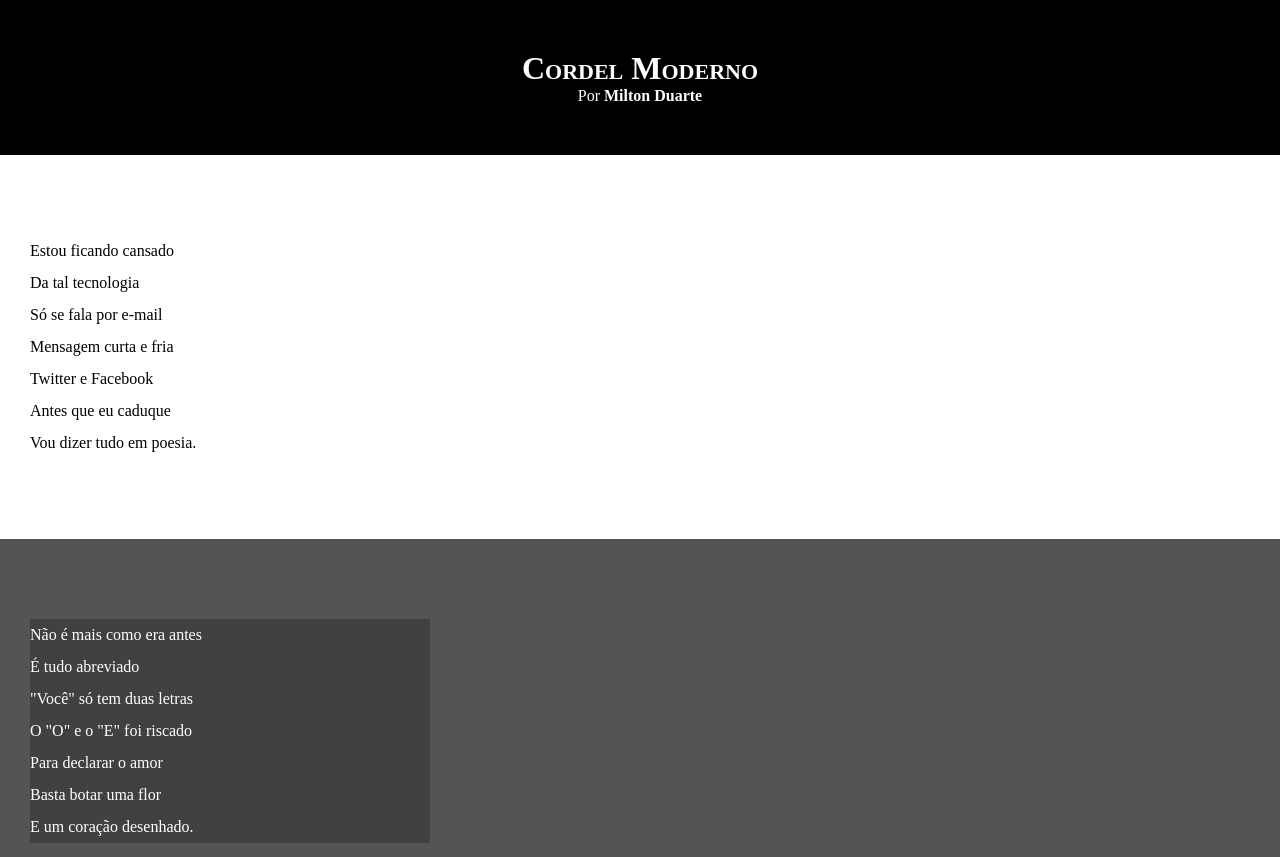
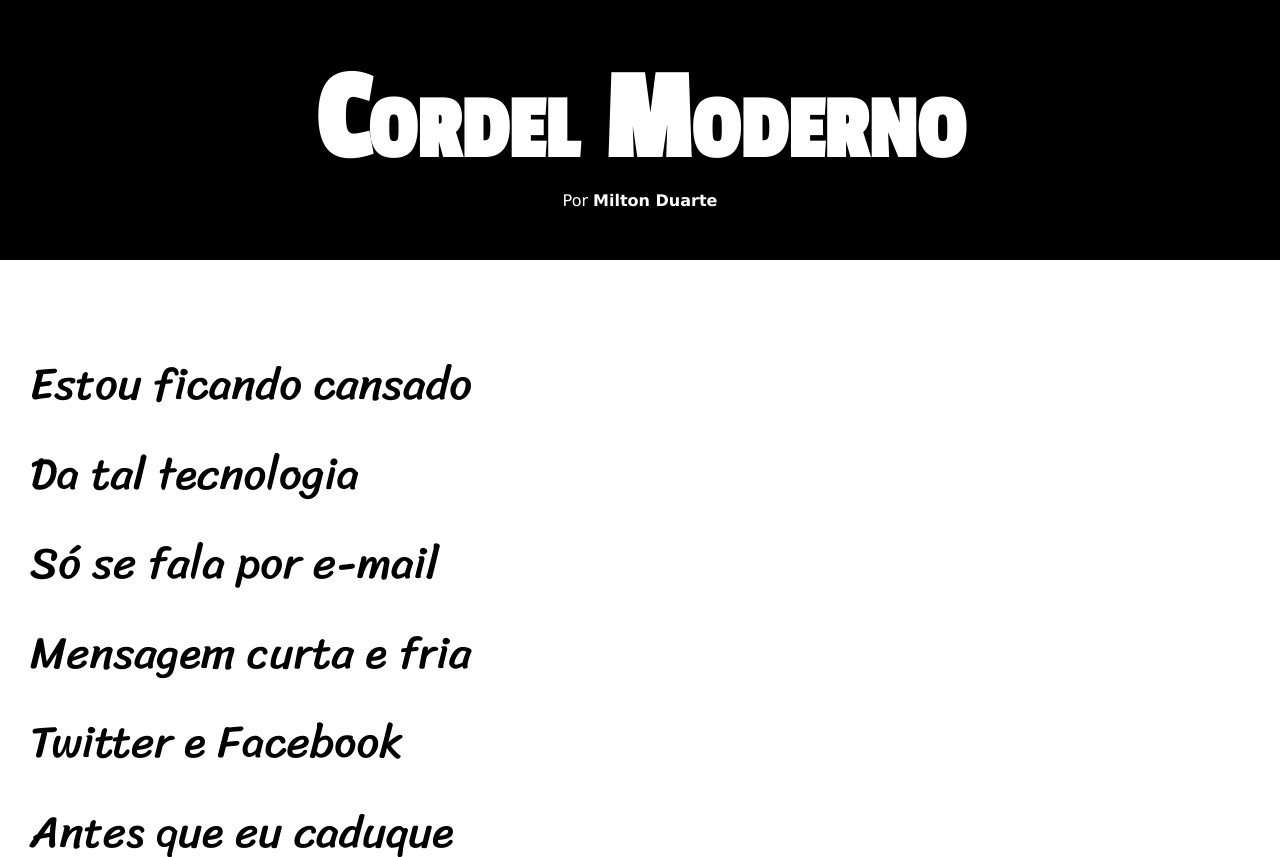
Before and after one commit to Alexandre-CES/projeto-cordel, a plain HTML site: page index.html in a window 1280 px wide. Shown: the top 857 px of the page. Drawn offline with Linux system fonts and the light colour scheme.

Commit message:
letras adaptáveis à tela e fonte

```diff
--- a/style.css
+++ b/style.css
@@ -1,4 +1,14 @@
 @charset "UTF-8";
+
+@import url('https://fonts.googleapis.com/css2?family=Sriracha&display=swap');
+
+@import url('https://fonts.googleapis.com/css2?family=Passion+One&display=swap');
+
+:root{
+    --fonte1: Verdana, Geneva, Tahoma, sans-serif;
+    --fonte2: 'Passion One', cursive;
+    --fonte3: Sriracha, cursive;
+}
 
 *{
     margin: 0px;
@@ -8,6 +18,7 @@
 html, body{
     min-height: 100vh;
     background-color: darkgray;
+    font-family: var(--fonte1);
 }
 
 header{
@@ -19,6 +30,8 @@ header{
 header > h1{
     padding: 50px 0px 0px 0px;
     font-variant: small-caps;
+    font-family: var(--fonte2);
+    font-size: 10vw;
 }
 
 header > p{
@@ -40,6 +53,8 @@ section{
     padding-top: 10vh;
     padding-bottom: 10vh;
     line-height: 2em;
+    font-family: var(--fonte3);
+    font-size: 3.5vw;
 }
 
 section.normal{
@@ -53,8 +68,9 @@ section.imagem{
 }
 
 section.imagem > p{
+    display: inline-block;
     background-color: rgba(0, 0, 0, 0.233);
-    width: 400px;
+    padding: 5px;
 }
 
 footer{
```
